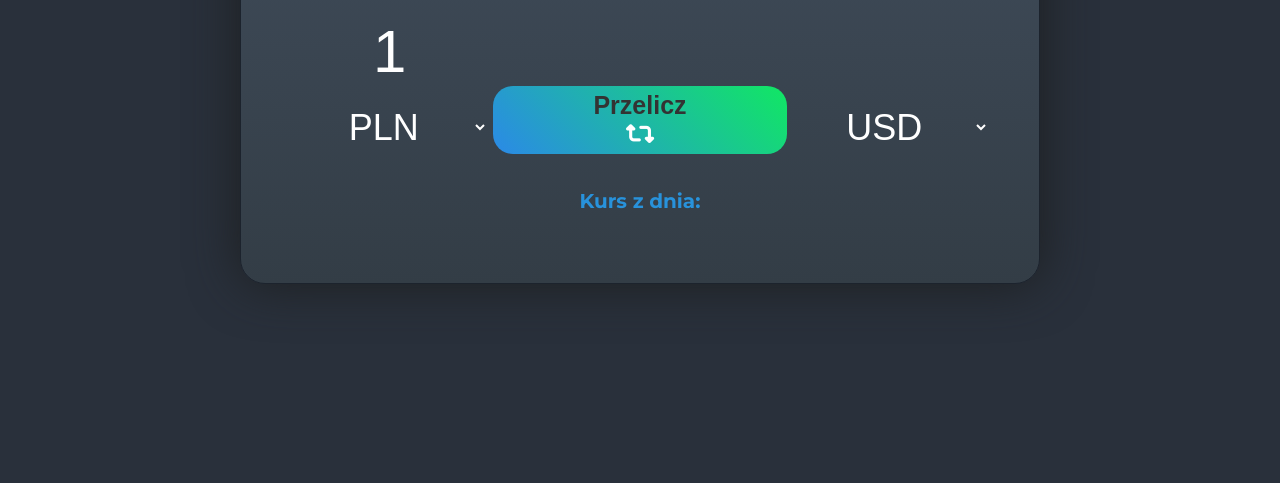
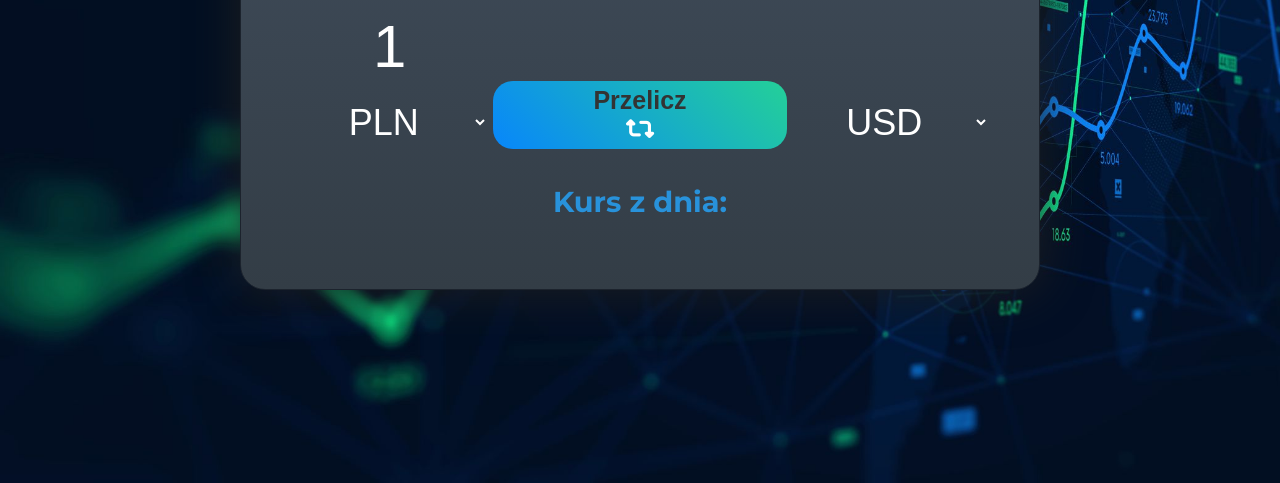
Before and after one commit to marcinjasinski71/exchange_rate_app, a plain HTML site: page index.html in a window 1280 px wide. Shown: the part 317-800 px from the top of the page. Drawn offline with Linux system fonts and the light colour scheme; no server answers.

Commit message:
css quickfix

```diff
--- a/index.html
+++ b/index.html
@@ -57,7 +57,7 @@
 
     </div>
     <p class="rate-info"></p>
-    <p class="update-date-info">Kurs z dnia:</p>
+    <p class="update-date-info day-info">Kurs z dnia:</p>
     <p class="update-date"></p>
   </div>
 
--- a/style.css
+++ b/style.css
@@ -10,7 +10,9 @@ body {
 	align-items: center;
 	height: 100vh;
 	font-family: 'Montserrat', sans-serif;
-	background-color: #29303b;
+	background-image: url('./background-img.jpg');
+	background-size: cover;
+	background-position: center;
 }
 
 input::-webkit-outer-spin-button,
@@ -40,6 +42,7 @@ input::-webkit-inner-spin-button {
 	margin-bottom: 20px;
 	font-weight: 200;
 }
+
 .app-body {
 	display: flex;
 	flex-direction: column;
@@ -86,7 +89,7 @@ input::-webkit-inner-spin-button {
 .swap {
 	margin: 5px;
 	padding: 5px 100px;
-	background-image: linear-gradient(45deg, #2b89e7, #11e763);
+	background-image: linear-gradient(45deg, #0886fb, #24d098);
 	font-size: 25px;
 	border: none;
 	border-radius: 20px;
@@ -113,6 +116,10 @@ input::-webkit-inner-spin-button {
 	/* font-size: 30px !important; */
 	font-weight: bold !important;
 }
+
+.day-info {
+	font-size: 1.8rem !important;
+}
 /*  */
 /*  */
 @media (min-width: 800px) {
```
Also changed, not shown: background-img.jpg (added).
